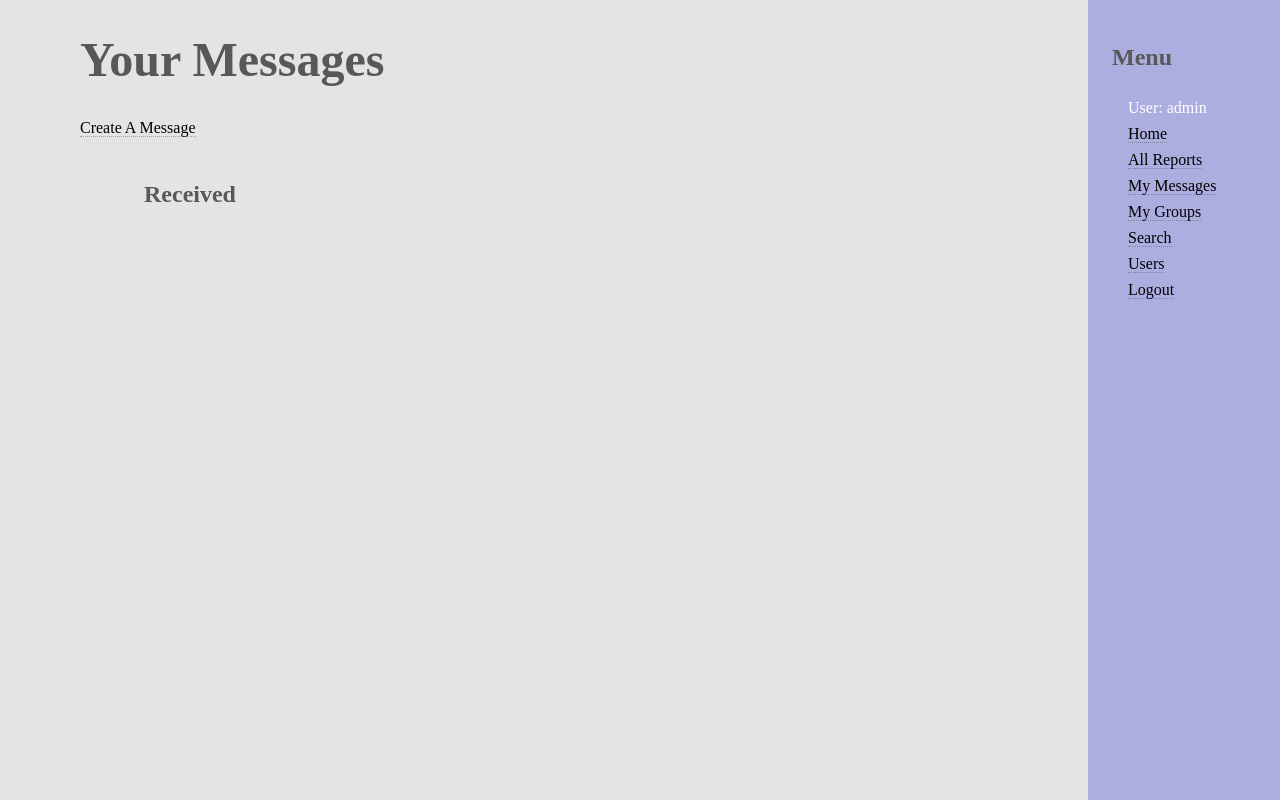
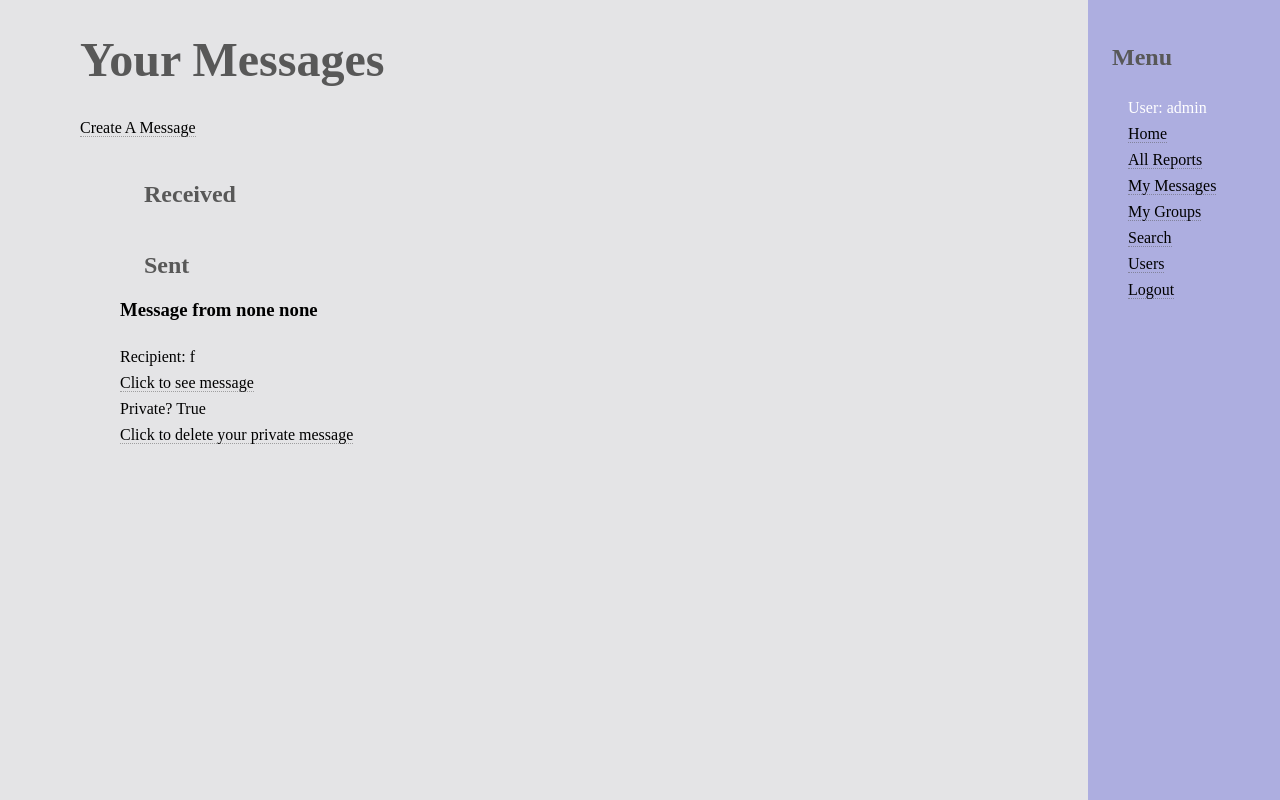
Before and after one commit to etkim97/cs3240-f17-team22, a Django app: a page that uses lokahi/catalog/templates/catalog/list_messages.html in a window 1280 px wide. Run offline with Django 3.2, Linux system fonts and the light colour scheme; a user stored in the database is signed in; data comes from the database, SQL or seed files in the repository; both versions use the stored data as it was after the commit; parts of the project's set-up code (start-up, migrations or seed data) failed here and were passed over; some libraries are stand-ins or nearby versions.

Commit message:
changed message inbox to include sent

```diff
--- a/lokahi/catalog/forms.py
+++ b/lokahi/catalog/forms.py
@@ -53,6 +53,7 @@ class EditReportForm(forms.Form):
 
 class CreateMessageForm(forms.Form):
     recipient = forms.CharField()
+    sender = forms.CharField()
     message_body = forms.CharField()
     OPTIONS = (
         ('Private',"Private"),
--- a/lokahi/catalog/models.py
+++ b/lokahi/catalog/models.py
@@ -86,7 +86,8 @@ class Message(models.Model):
 	Model representing a message between users
 	"""
 
-	recipient = models.ForeignKey(User, on_delete = models.CASCADE)
+	recipient = models.ForeignKey(User, on_delete = models.CASCADE, related_name="recipient")
+	sender = models.ForeignKey(User, on_delete= models.CASCADE,related_name="sender")
 	message_body = models.TextField(help_text = "Enter your private message.")
 	isItPrivate = models.BooleanField(default=True)
 	is_encrypted = models.BooleanField(default=False)
--- a/lokahi/catalog/templates/catalog/list_messages.html
+++ b/lokahi/catalog/templates/catalog/list_messages.html
@@ -31,8 +31,29 @@
           {% endif %}
 
       {% endfor %}
+     <h2>Sent</h2>
+      {% for message in message_list %}
+          {% if user.username == message.sender.username %}
+
+        <h3>Message from {{ message.sender.first_name }} {{ message.sender.last_name }}</h3>
+          <li>
+            Recipient: {{ message.recipient.username }}
+          </li>
+          <li>
+             <a href="{{ message.get_absolute_url }}"> Click to see message </a>
+          </li>
+          <li>
+              Private? {{ message.isItPrivate }}
+          </li>
+          <li>
+          {% if message.isItPrivate == True %}
+          <a href="{{ message.get_delete_url }}">Click to delete your private message</a>
+          {% endif %}
+          <li>
+          {% endif %}
+
+      {% endfor %}
     </ul>
-
     {% else %}
       <p>There are no messages.</p>
     {% endif %}
--- a/lokahi/catalog/views.py
+++ b/lokahi/catalog/views.py
@@ -388,6 +388,7 @@ def create_message(request):
 		form = CreateMessageForm(request.POST)
 		if form.is_valid():
 			user = User.objects.get(username=form.cleaned_data['recipient'])
+			user2 = User.objects.get(username=form.cleaned_data['sender'])
 			message_body = form.cleaned_data['message_body']
 			private_public = form.cleaned_data['privacy']
 			encryption = form.cleaned_data['encryption']
@@ -417,6 +418,7 @@ def create_message(request):
 				message_text = message_body
 			message = Message(
 				recipient=user,
+				sender = user2,
 				message_body=message_text,
 				isItPrivate = privacy,
 				is_encrypted=is_encrypted,
```
Also changed, not shown: lokahi/catalog/migrations/0033_message_sender.py (added), lokahi/catalog/migrations/0034_auto_20171202_2155.py (added), lokahi/catalog/migrations/0035_auto_20171202_2201.py (added), lokahi/db.sqlite3, 1 other file.
